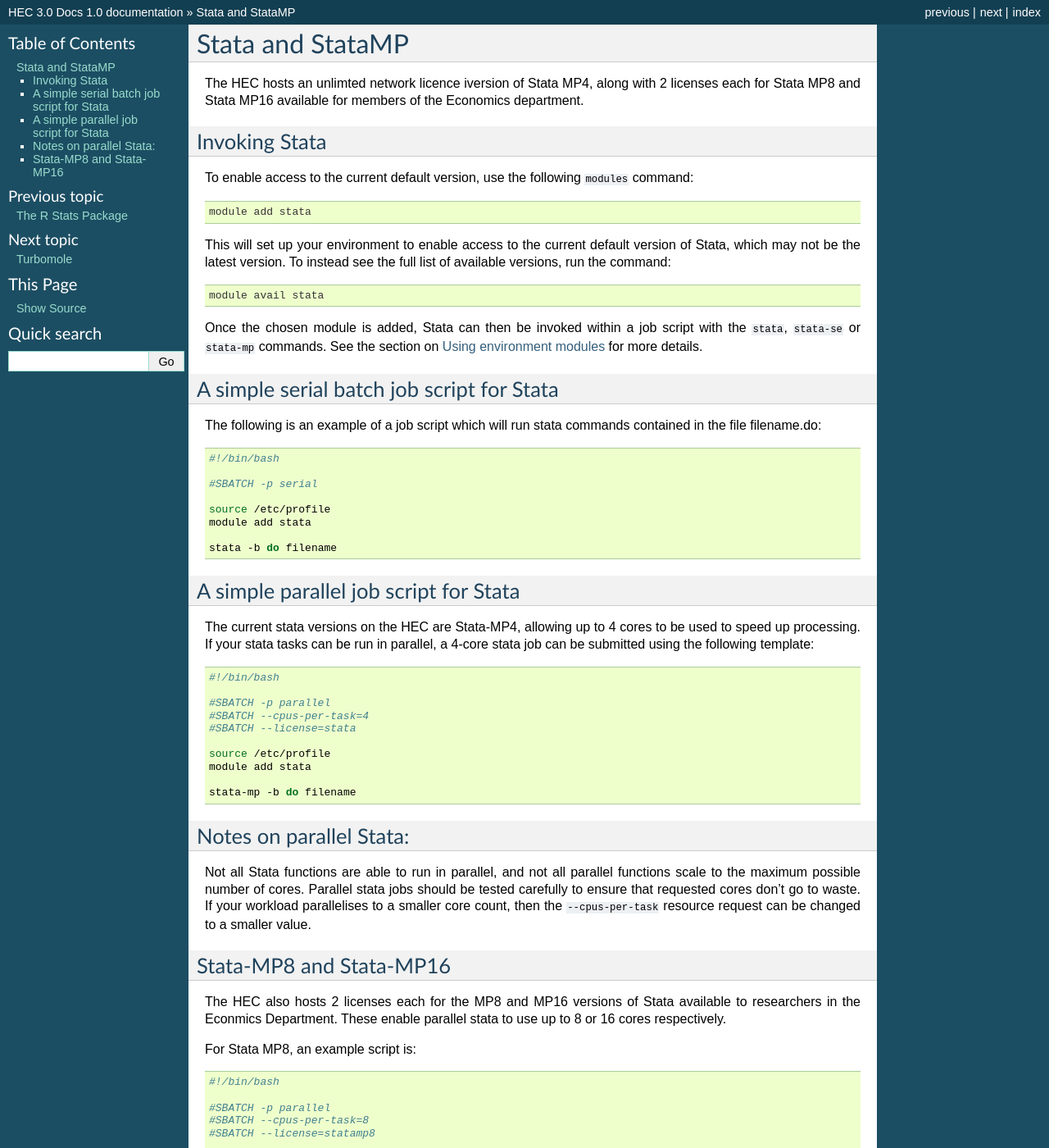
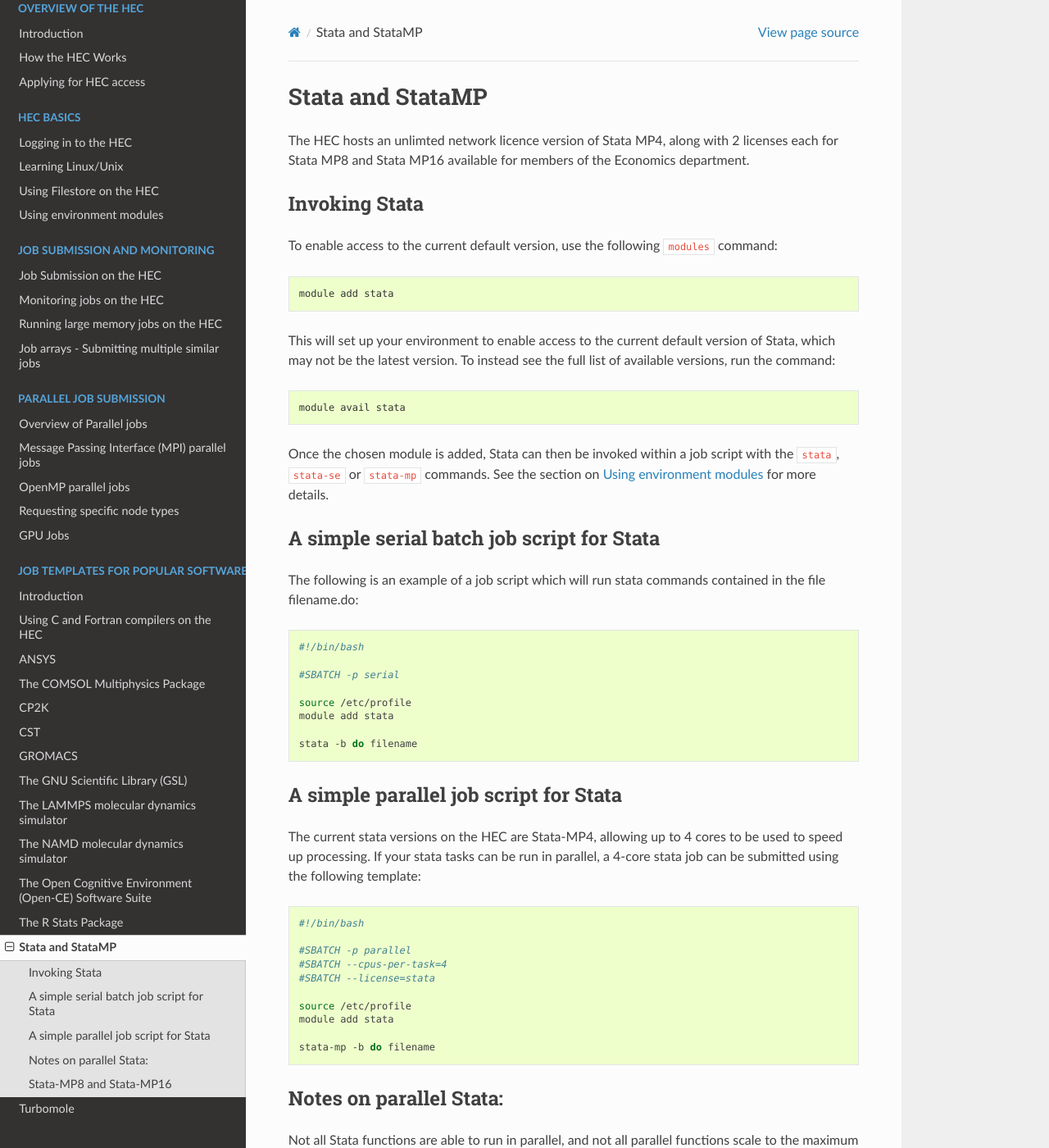
Before and after one commit to MikePacey/Lancaster-HEC, a Sphinx documentation site: the page built from docs/software/stata.rst, in a window 1280 px wide and 1400 px high. Shown: the whole window at 82% size. Built offline with Sphinx 7.4.7 and the Read the Docs theme 2.0.0, drawn with Linux system fonts in a browser that asks for light colours; some of the changed text lies outside the part shown.

Commit message:
branch test

```diff
--- a/docs/conf.py
+++ b/docs/conf.py
@@ -98,7 +98,8 @@
 
 # The theme to use for HTML and HTML Help pages.  See the documentation for
 # a list of builtin themes.
-html_theme = 'default'
+#html_theme = 'default'
+html_theme = "sphinx_rtd_theme"
 
 # Theme options are theme-specific and customize the look and feel of a theme
 # further.  For a list of options available for each theme, see the
--- a/docs/software/stata.rst
+++ b/docs/software/stata.rst
@@ -1,7 +1,7 @@
 Stata and StataMP
 =================
 
-The HEC hosts an unlimted network licence iversion of Stata MP4, along
+The HEC hosts an unlimted network licence version of Stata MP4, along
 with 2 licenses each for Stata MP8 and Stata MP16 available
 for members of the Economics department.
 
```
